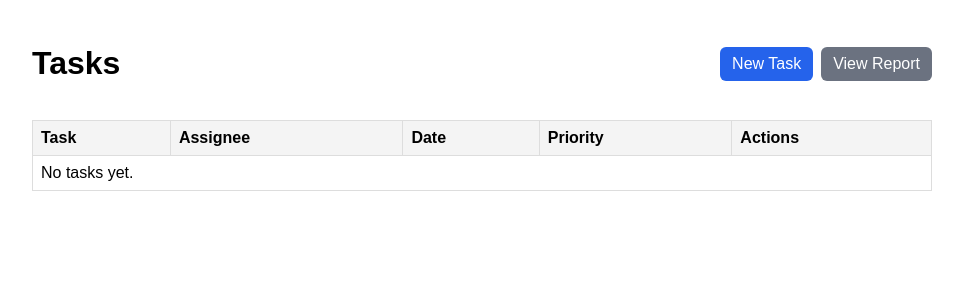
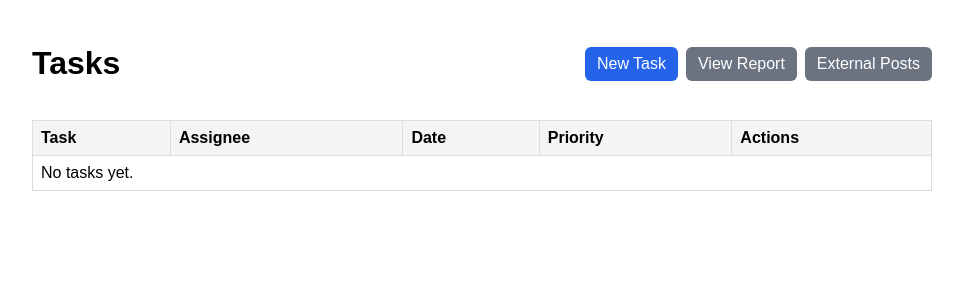
Before and after one commit to Dikhyant/rest-django-assignment, a Django app: page / in a window 1280 px wide. Shown: the top 300 px of the page, without its empty margins (158-1121 px from the left). Run offline with Django 5.2, Linux system fonts and the light colour scheme; data that the repository does not hold is empty.

Commit message:
feat: integrate external api

```diff
--- a/rest_project/requirements.txt
+++ b/rest_project/requirements.txt
@@ -3,3 +3,4 @@ gunicorn==21.2.0
 whitenoise==6.7.0
 dj-database-url==2.2.0
 psycopg2-binary==2.9.10
+requests==2.32.3
--- a/rest_project/task_manager/templates/task_list.html
+++ b/rest_project/task_manager/templates/task_list.html
@@ -5,6 +5,7 @@
   <div class="actions">
     <a class="button" href="{% url 'task_create' %}">New Task</a>
     <a class="button secondary" href="{% url 'report' %}">View Report</a>
+    <a class="button secondary" href="{% url 'external_posts' %}">External Posts</a>
   </div>
 
 </header>
--- a/rest_project/task_manager/urls.py
+++ b/rest_project/task_manager/urls.py
@@ -7,4 +7,5 @@ urlpatterns = [
     path('tasks/<int:pk>/update/', views.task_update, name='task_update'),
     path('tasks/<int:pk>/delete/', views.task_delete, name='task_delete'),
     path('report/', views.report, name='report'),
+    path('external-posts/', views.external_posts, name='external_posts'),
 ]
--- a/rest_project/task_manager/views.py
+++ b/rest_project/task_manager/views.py
@@ -3,6 +3,7 @@ from django.http import HttpResponse
 from django.template import loader
 from .models import Task, TaskModelForm
 from django.db.models import Count, Avg
+import requests
 import json
 
 
@@ -71,3 +72,26 @@ def report(request):
         'title': 'Task Report',
     }
     return render(request, 'report.html', context)
+
+
+def external_posts(request):
+    """
+    Example integration: fetch posts from a third-party API (JSONPlaceholder)
+    and display a few fields. Handles basic errors gracefully.
+    """
+    api_url = 'https://jsonplaceholder.typicode.com/posts'
+    posts = []
+    error_message = None
+    try:
+        response = requests.get(api_url, timeout=5)
+        response.raise_for_status()
+        # Limit to first 10 items for brevity
+        posts = response.json()[:10]
+    except requests.RequestException as exc:
+        error_message = f"Failed to load external data: {exc}"
+
+    return render(request, 'external_posts.html', {
+        'title': 'External Posts (JSONPlaceholder)',
+        'posts': posts,
+        'error_message': error_message,
+    })
```
Also changed, not shown: rest_project/task_manager/templates/external_posts.html (added, +38 -0 lines).
